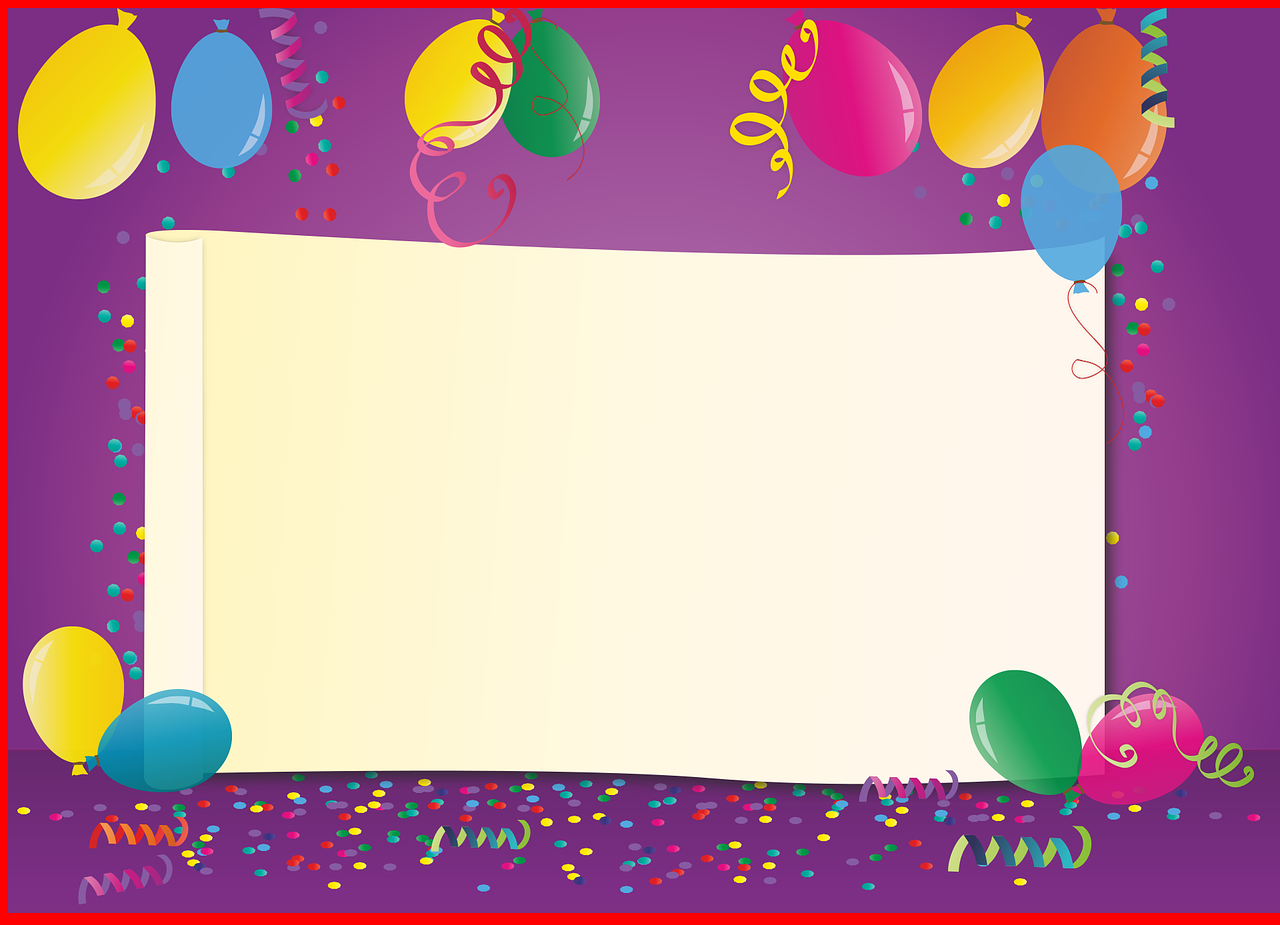
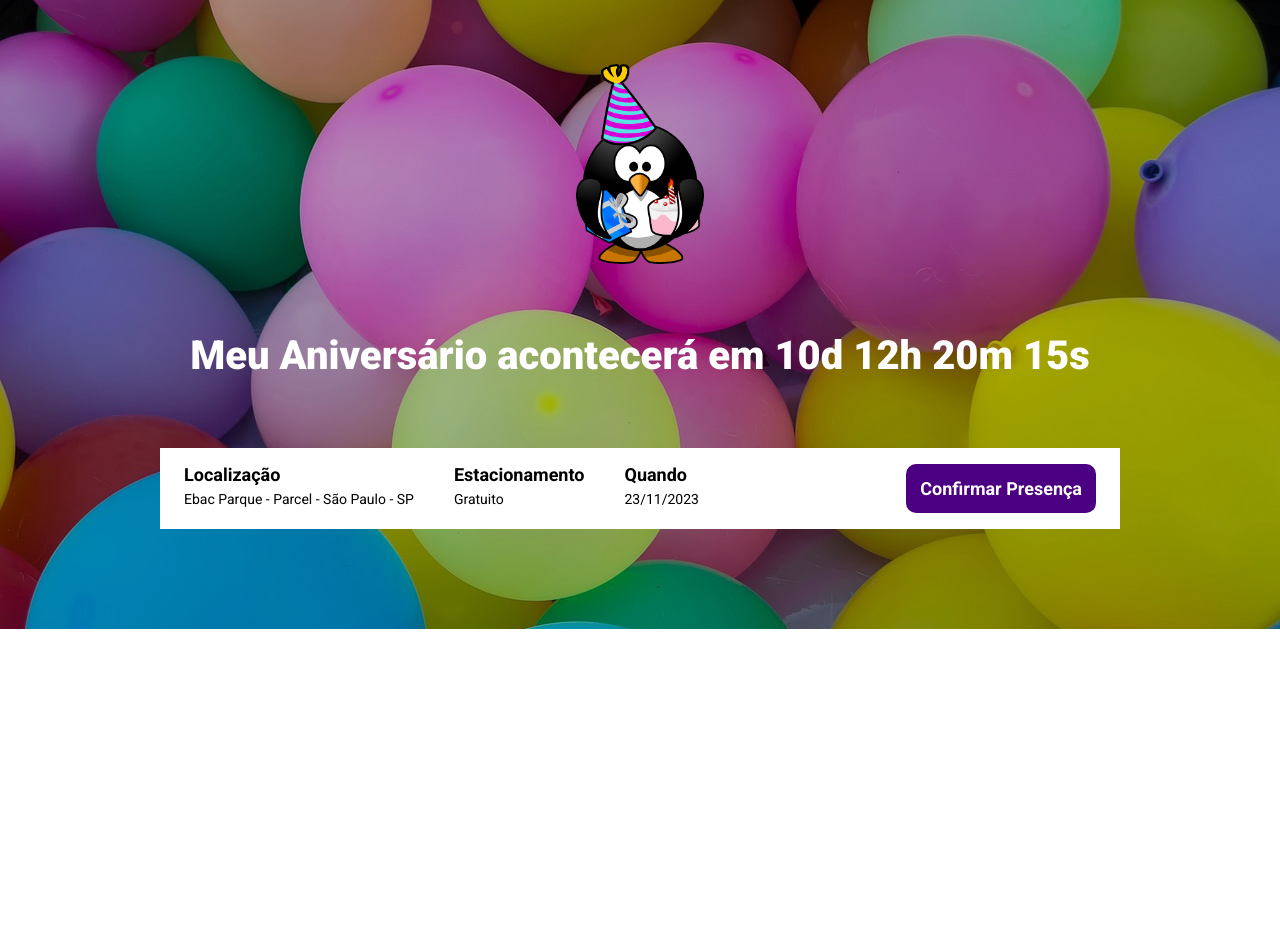
Before and after one commit to BrunoSantosprogrammer/Meu_Aniversario, a website built with Parcel: page src/index.html in a window 1280 px wide. After the commit the page ends 800 px from the top, so only its background shows below. Built offline with nearby package versions, Linux system fonts and the light colour scheme.

Commit message:
finalizando hero header

```diff
--- a/src/index.html
+++ b/src/index.html
@@ -1,15 +1,50 @@
 <!DOCTYPE html>
 <html lang="pt-br">
+
 <head>
     <meta charset="UTF-8">
     <meta http-equiv="X-UA-Compatible" content="IE=edge">
     <meta name="viewport" content="width=device-width, initial-scale=1.0">
     <title>Meu aniversário</title>
+    <!-- Page fonts -->
+    <link rel="preconnect" href="https://fonts.googleapis.com">
+    <link rel="preconnect" href="https://fonts.gstatic.com" crossorigin>
+    <link href="https://fonts.googleapis.com/css2?family=Roboto:wght@400;700;900&display=swap" rel="stylesheet">
+    <!-- File style -->
     <link rel="stylesheet" href="styles/main.scss">
 </head>
+
 <body>
-    <img src="./images/cartao_aniversario.png" alt="">
+    <!-- hero header -->
+    <header class="hero">
+        <div class="container">
+            <img class="hero__puppet" src="./images/pinguin_aniversario.png" alt="Pinguin aniversário">
+            <p class="hero__text">
+                Meu Aniversário acontecerá em 10d 12h 20m 15s
+            </p>
+            <div class="infos-bar">
+                <ul class="infos-bar__infos">
+                    <li class="infos-bar__infos__item">
+                        <b>Localização</b>
+                        Ebac Parque - Parcel - São Paulo - SP
+                    </li>
+                    <li class="infos-bar__infos__item">
+                        <b>Estacionamento</b>
+                        Gratuito
+                    </li>
+                    <li class="infos-bar__infos__item">
+                        <b>Quando</b>
+                        23/11/2023
+                    </li>
+                </ul>
+                <a href="#" class="button button--primary">
+                    Confirmar Presença
+                </a>
+            </div>
+        </div>
+    </header>
 
     <script src="scripts/main.js"></script>
 </body>
+
 </html>
--- /dev/null
+++ b/src/styles/_hero.scss
@@ -0,0 +1,54 @@
+.hero {
+    padding-top: 64px;
+    padding-bottom: 100px;
+    background-image: url(../images/happy-birthday-1869790_1280.jpg);
+    background-repeat: no-repeat;
+    background-size: cover;
+    position: relative;
+
+    .container {
+        position: relative;
+    }
+
+    &::before {
+        content: "";
+        position: absolute;
+        top: 0;
+        left: 0;
+        height: 100%;
+        width: 100%;
+        background-color: #000;
+        opacity: .3;
+    }
+
+    &__text {
+        margin-top: 64px;
+        margin-bottom: 64px;
+        font-size: 40px;
+        line-height: 56px;
+        font-weight: 800;
+        text-align: center;
+        color: #fff;
+    }
+
+    &__puppet {
+        display: block;
+        margin: 0 auto;
+        height: 200px;
+    }
+
+    @media(max-width: 640px) {
+        padding: 40px 0;
+
+        &__puppet{
+            height: 100px;
+        }
+
+        &__text{
+            font-size: 22px;
+            line-height: 24px;
+            margin: 24px 0;
+        }
+    }
+
+}
--- /dev/null
+++ b/src/styles/components/_buttons.scss
@@ -0,0 +1,30 @@
+.button {
+    padding: 12px;
+    font-size: 18px;
+    font-weight: bold;
+    border-radius: 10px;
+    border: 2px solid transparent;
+    text-align: center;
+    white-space: nowrap;
+
+    &:hover {
+        background-color: #FF00FF;
+        color: #4B0082;
+        border: 2px solid #4B0082;
+    }
+
+    &--primary {
+        color: #fff;
+        background-color: #4B0082;
+    }
+
+    @media (max-width:640px){
+        display: block;
+        width: 100%;
+    }
+
+    @media (max-width:1024px){
+        display: flex;
+        align-items: center;
+    }
+}
--- /dev/null
+++ b/src/styles/components/_infos_bar.scss
@@ -0,0 +1,44 @@
+.infos-bar {
+    padding: 16px 24px;
+    background-color: #fff;
+    display: flex;
+    justify-content: space-between;
+
+    &__infos {
+        display: flex;
+        gap: 40px;
+
+        &__item {
+            font-size: 14px;
+            color: #000;
+            border-bottom: 2px solid transparent;
+
+            b {
+                display: block;
+                font-size: 18px;
+                color: #000;
+                margin-bottom: 6px;
+            }
+        }
+    }
+
+    @media (max-width:640px) {
+        display: block;
+
+        &__infos {
+            display: block;
+
+            &__item {
+                margin-bottom: 24px;
+            }
+        }
+    }
+
+    @media (max-width:1024px) {
+
+        &__infos {
+            gap: 16px;
+            margin-right: 8px;
+        }
+    }
+}
--- a/src/styles/main.scss
+++ b/src/styles/main.scss
@@ -1,3 +1,27 @@
-body {
-    background-color: red;
+@use "hero";
+@use "components/infos_bar";
+@use "components/buttons";
+
+* {
+    margin: 0;
+    padding: 0;
+    box-sizing: border-box;
+    font-family: Roboto, sans-serif;
+    color: #fff;
+    list-style: none;
+    text-decoration: none;
 }
+
+.container {
+    max-width: 960px;
+    width: 100%;
+    margin: 0 auto;
+
+    @media (max-width:640px) {
+        max-width: 80%;
+    }
+
+    @media (max-width:1024px) {
+        max-width: 90%;
+    }
+}
```
Also changed, not shown: src/images/happy-birthday-1869790_1280.jpg (added).
